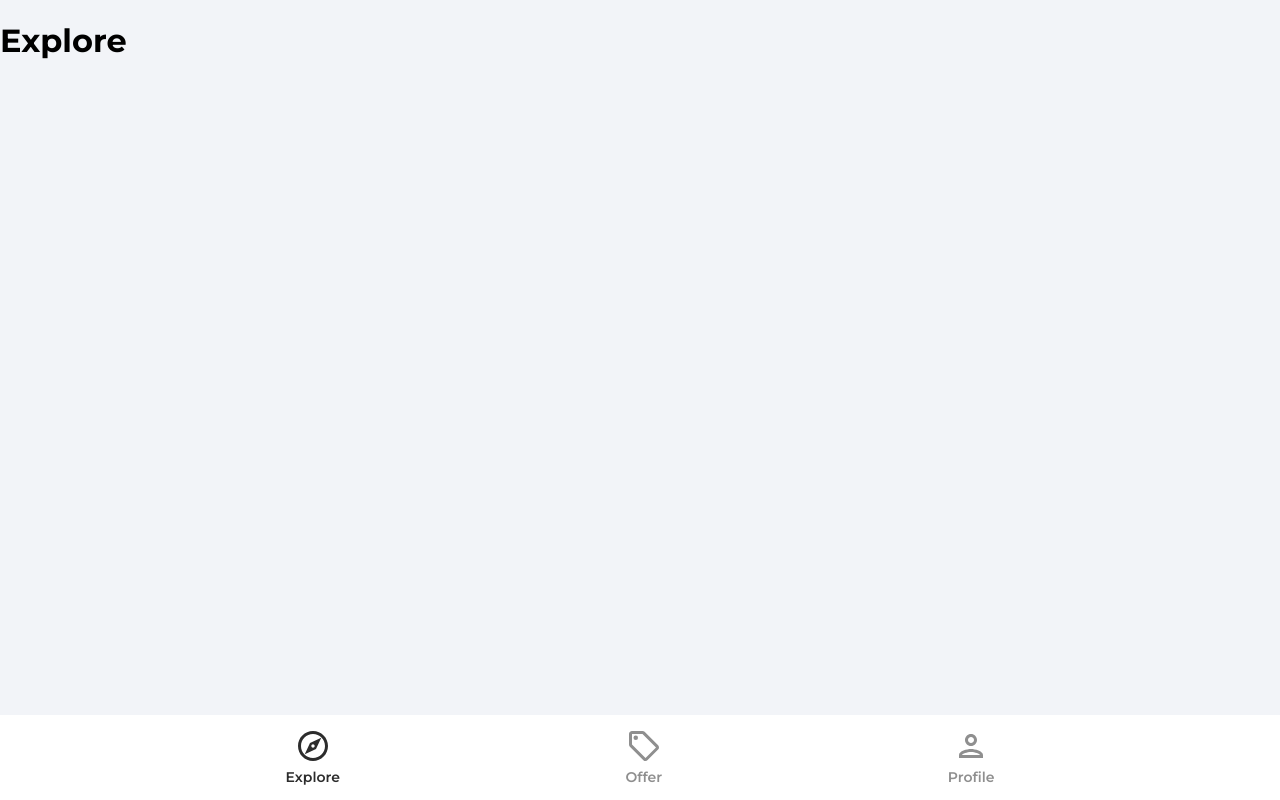
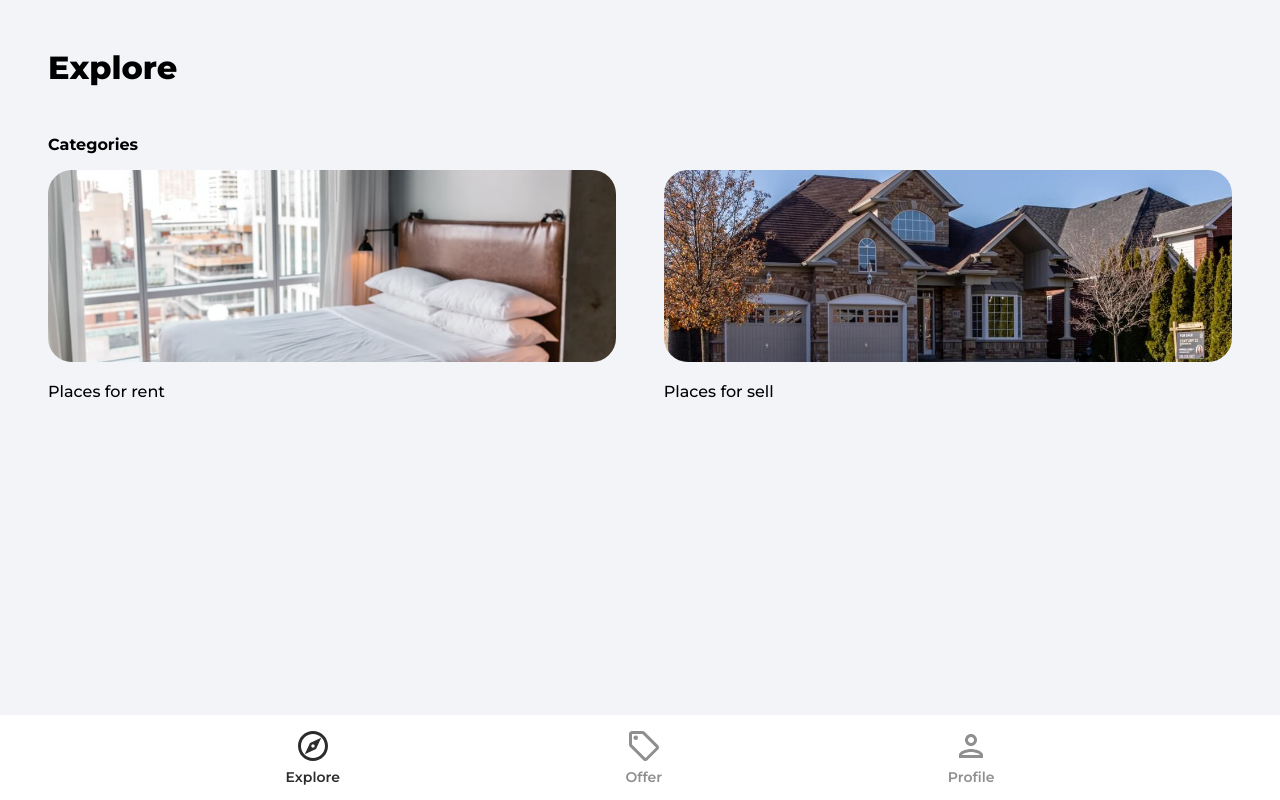
Before and after one commit to MasterSancho/1React-House-MarketPlace-v2.0.0, a React (Create React App) app in the folder my-house-market-place/: page / in a window 1280 px wide. Built offline with nearby package versions, Linux system fonts and the light colour scheme.

Commit message:
013-->94->Explore Page

```diff
--- a/my-house-market-place/src/App.js
+++ b/my-house-market-place/src/App.js
@@ -5,6 +5,7 @@
 import PrivateRoute from './components/PrivateRoute';
 import Explore from './pages/Explore';
 import Offers from './pages/Offers';
+import Category from './pages/Category';
 import Profile from './pages/Profile';
 import SignIn from './pages/SignIn';
 import SignUp from './pages/SignUp';
@@ -17,6 +18,7 @@
     <Routes>
      <Route path='/' element={<Explore />} />
      <Route path='/offers' element={<Offers />} />
+     <Route path='/category/:categoryName' element={<Category />} />
      <Route path='/profile' element={<PrivateRoute />}>
       <Route path='/profile' element={<Profile />} />
      </Route>
--- /dev/null
+++ b/my-house-market-place/src/pages/Category.jsx
@@ -0,0 +1,5 @@
+function Category() {
+ return <div>Category</div>;
+}
+
+export default Category;
--- a/my-house-market-place/src/pages/Explore.jsx
+++ b/my-house-market-place/src/pages/Explore.jsx
@@ -1,7 +1,30 @@
+import { Link } from 'react-router-dom';
+import rentCategoryImage from '../assets/jpg/rentCategoryImage.jpg';
+import sellCategoryImage from '../assets/jpg/sellCategoryImage.jpg';
+
 function Explore() {
  return (
-  <div>
-   <h1>Explore</h1>
+  <div className='explore'>
+   <header>
+    <p className='pageHeader'>Explore</p>
+   </header>
+
+   <main>
+    {/* Slider */}
+
+    <p className='exploreCategoryHeading'>Categories</p>
+    <div className='exploreCategories'>
+     <Link to='/category/rent'>
+      <img src={rentCategoryImage} alt='rent' className='exploreCategoryImg' />
+      <p className='exploreCategoryName'>Places for rent</p>
+     </Link>
+
+     <Link to='/category/sell'>
+      <img src={sellCategoryImage} alt='sell' className='exploreCategoryImg' />
+      <p className='exploreCategoryName'>Places for sell</p>
+     </Link>
+    </div>
+   </main>
   </div>
  );
 }
```
